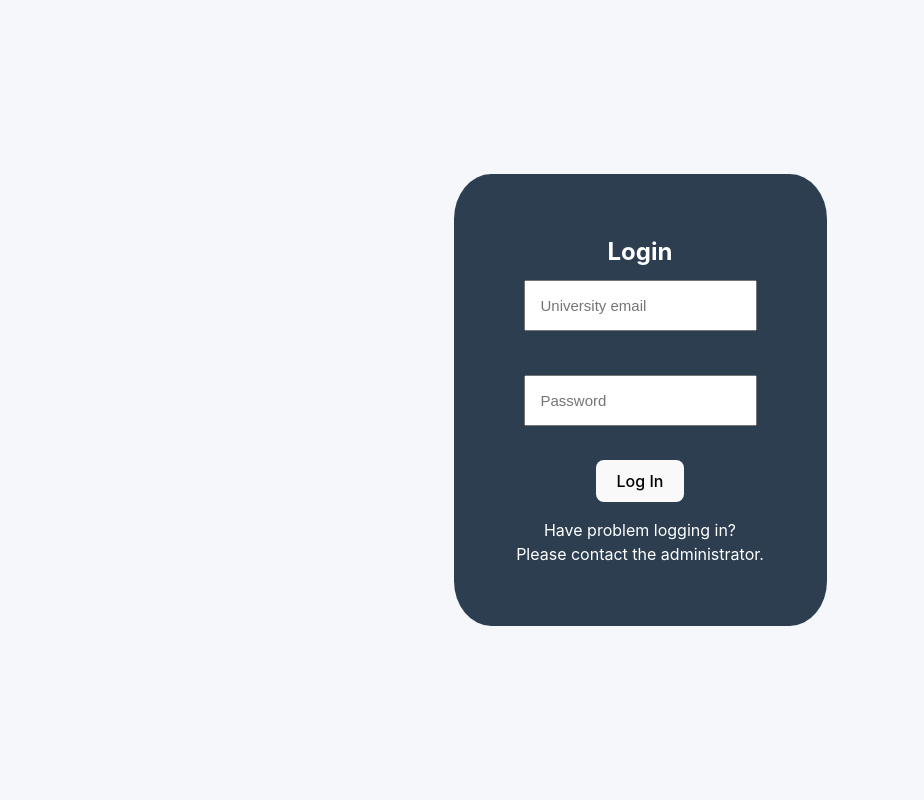
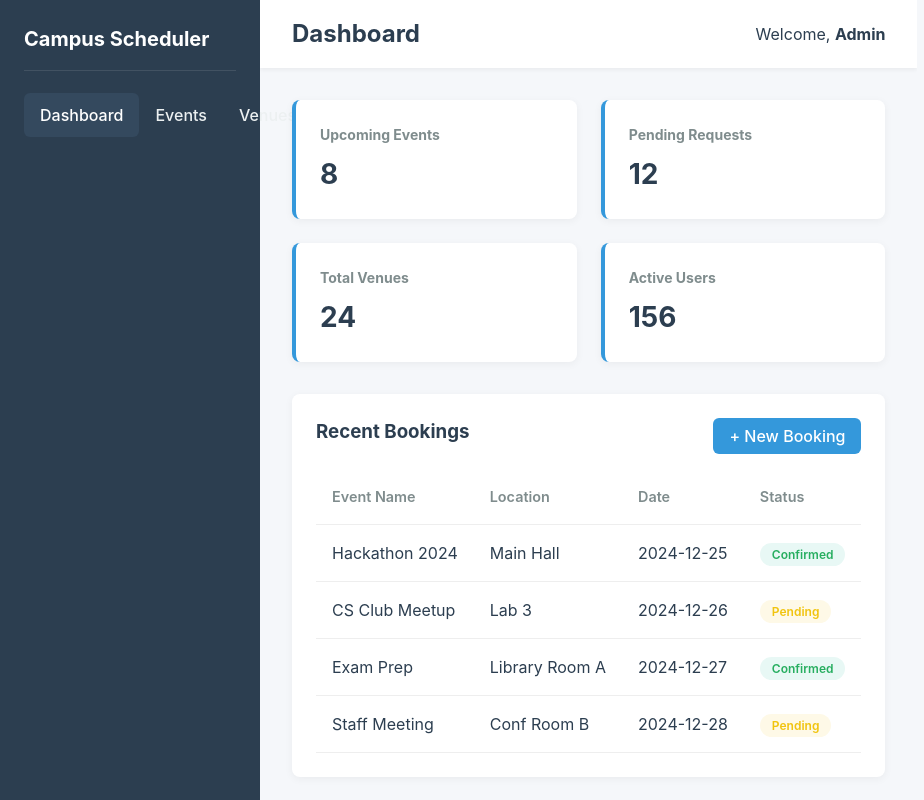
Before and after one commit to ErixTheUncoder/Campus_Event_Scheduling_and_Space_Management_System, a React (Vite) app in the folder vite-project/: page /dashboard in a window 1280 px wide. Before the commit this address led to /login. Shown: the whole page, without its empty margins (0-924 px from the left). Built offline with nearby package versions, Linux system fonts and the light colour scheme.

Commit message:
added a temporary fix for logging in

```diff
--- a/vite-project/src/App.jsx
+++ b/vite-project/src/App.jsx
@@ -8,7 +8,7 @@ import PlaceholderContent from './component/PlaceholderContent';
 import LoginForm from './component/login';
 
 function App() {
-  const [user, setUser] = useState(null);
+  const [user, setUser] = useState({name: "Admin"});
 
   return (
     <Routes>
```
